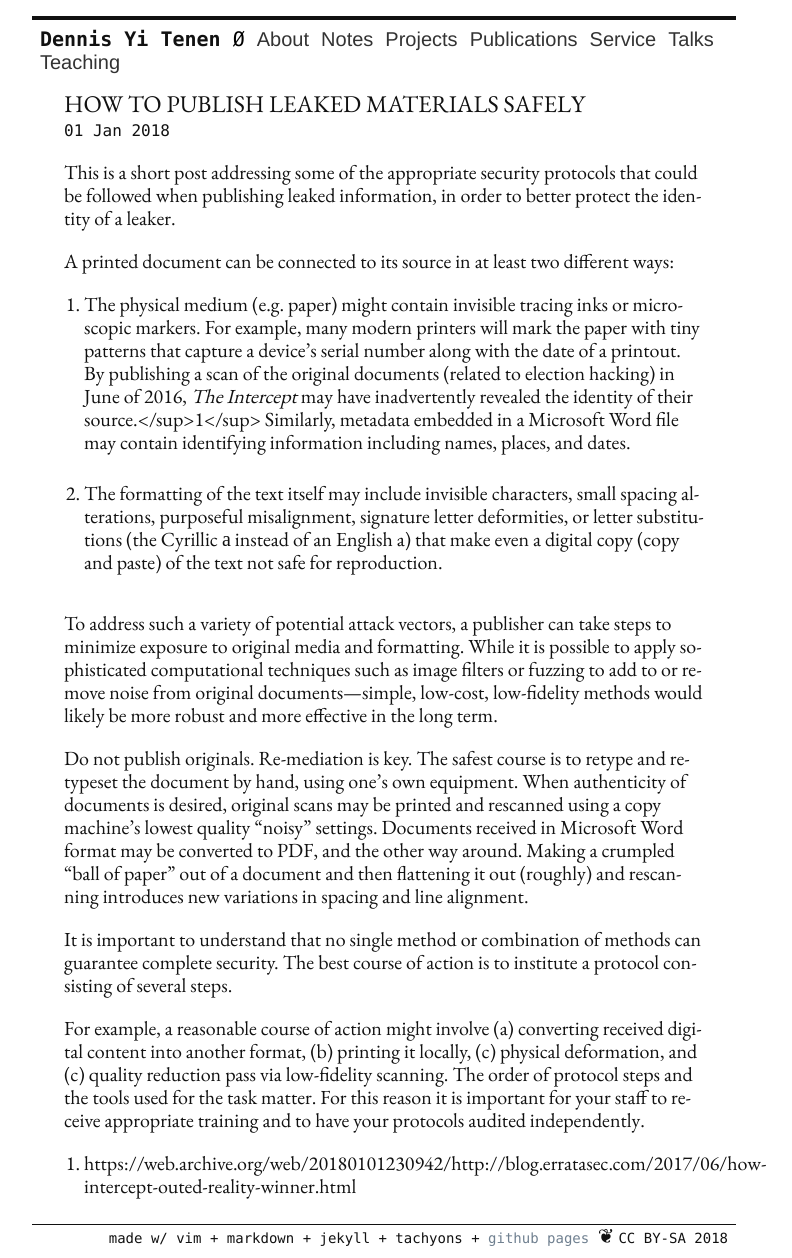
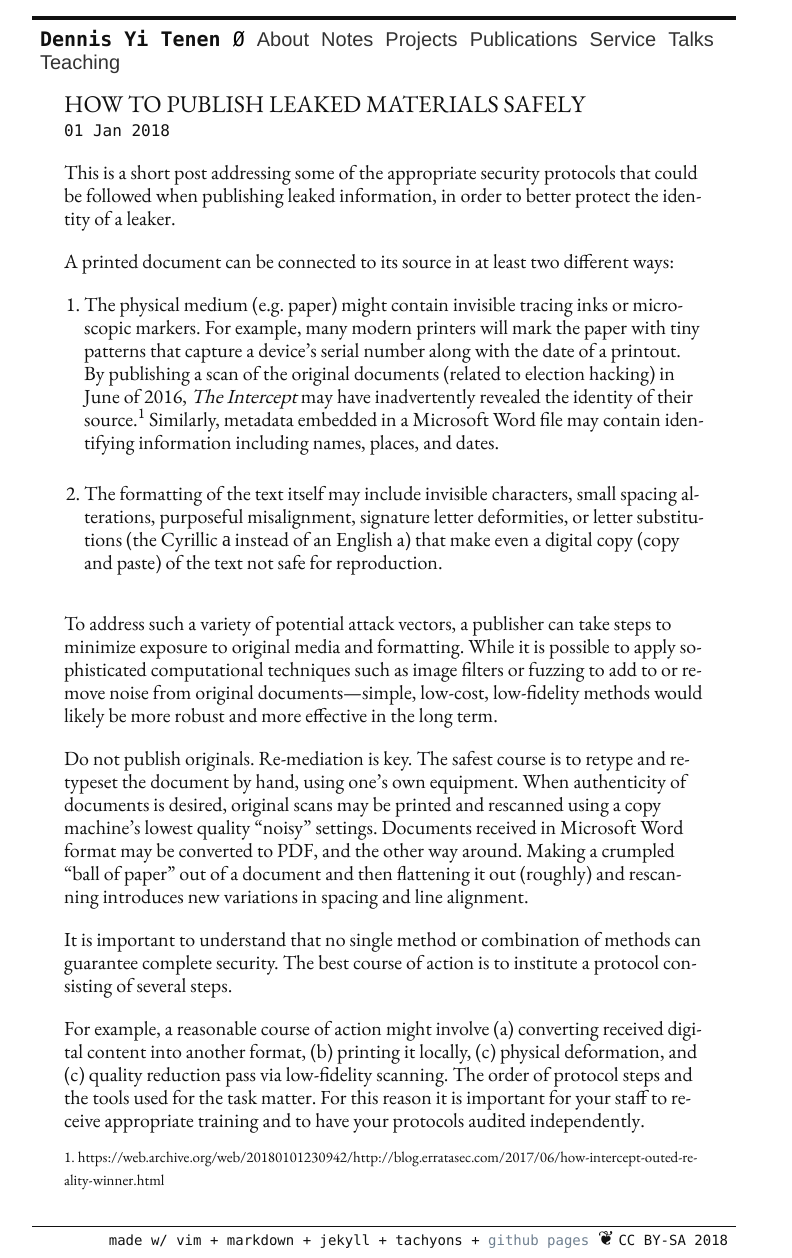
Before and after one commit to denten/denten.github.io, a Jekyll site: the page built from _posts/2018-01-01-leak-well.md, in a window 1280 px wide. Shown: the whole page, without its empty margins (256-1048 px from the left). Built offline with Jekyll 4.4.1, drawn with Linux system fonts in a browser that asks for light colours; nearby versions of some CDN libraries; library files that are not in the unit come from our copies.

Commit message:
add leaking materials

```diff
--- a/_posts/2018-01-01-leak-well.md
+++ b/_posts/2018-01-01-leak-well.md
@@ -18,7 +18,7 @@ ways:
 with tiny patterns that capture a device's serial number along with the date
 of a printout. By publishing a scan of the original documents (related to
 election hacking) in June of 2016, *The Intercept* may have inadvertently
-revealed the identity of their source.</sup>1</sup> Similarly, metadata
+revealed the identity of their source.<sup>1</sup> Similarly, metadata
 embedded in a Microsoft Word file may contain identifying information
 including names, places, and dates.
 
@@ -55,5 +55,5 @@ matter. For this reason it is important for your staff to receive appropriate
 training and to **have your protocols audited independently**.
 
 
-<sup>
-1. https://web.archive.org/web/20180101230942/http://blog.erratasec.com/2017/06/how-intercept-outed-reality-winner.html
+<sup> 1. https://web.archive.org/web/20180101230942/http://blog.erratasec.com/2017/06/how-intercept-outed-reality-winner.html
+</sup>
```
